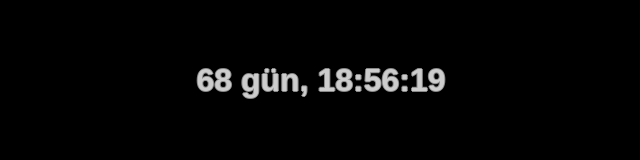
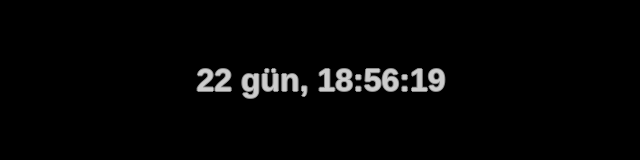
Before and after one commit to necdetuygur/sayac, a plain HTML site: page index.html in a window 1280 px wide. Shown: the full height of the page, 319-959 px from the left. Drawn offline with nearby package versions, Linux system fonts and the light colour scheme.

Commit message:
Update index.html

```diff
--- a/index.html
+++ b/index.html
@@ -60,8 +60,7 @@ window.onload=function(){
 	};
 
 	function tick(){
-		// degistir('gecen_zaman',zaman_farki("2018-05-16 04:00:00"));
-		degistir('gecen_zaman',zaman_farki("2019-09-20 00:00:00"));
+		degistir('gecen_zaman',zaman_farki("2019-11-05 00:00:00"));
 		setTimeout(tick,1000);
 	}; tick();
 };
```
